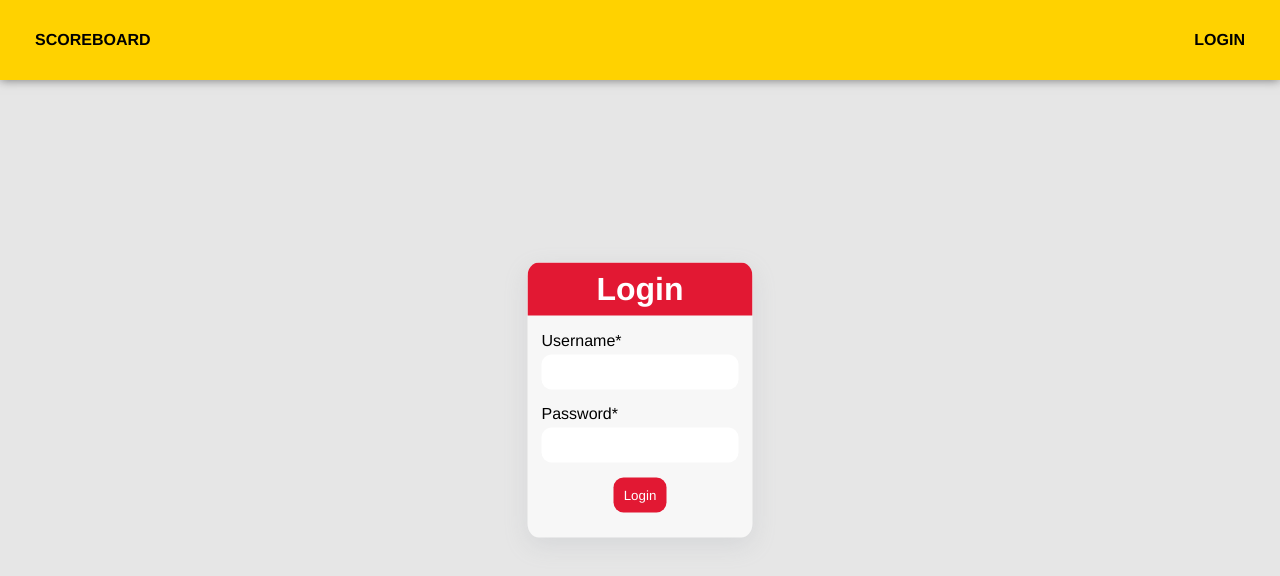
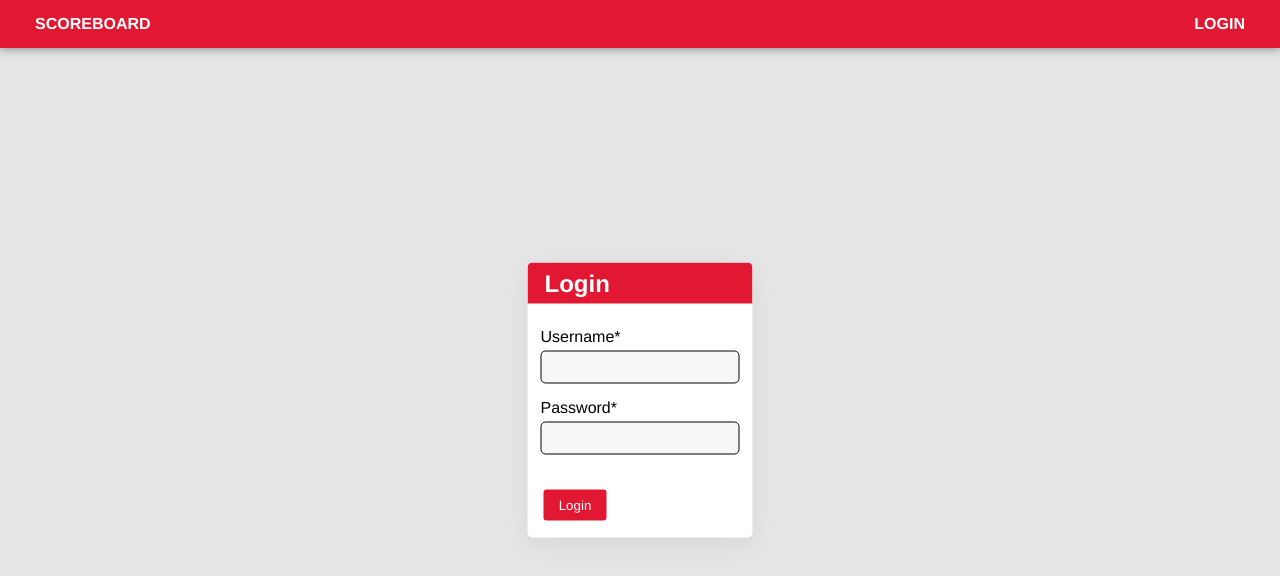
Before and after one commit to alex-cantor/palisade, a plain HTML site: page interface/frontend/index.html in a window 1280 px wide. Drawn offline with Linux system fonts and the light colour scheme.

Commit message:
Updated interface
Cleaned up interface so it looks a lot better, still a few minor tweaks I want to make but I am quite happy with this for now.

```diff
--- a/interface/frontend/index.html
+++ b/interface/frontend/index.html
@@ -7,26 +7,32 @@
     <link rel="stylesheet" href="style.css" />
   </head>
   <body>
-    <ul class="navbar">
-      <li>SCOREBOARD</li>
-      <li>LOGIN</li>
-    </ul>
+    <nav>
+      <ul class="navbar">
+        <li>SCOREBOARD</li>
+        <li>LOGIN</li>
+      </ul>
+    </nav>
 
     <div class="login">
-      <div>
+      <div class="login-header">
         <h1>Login</h1>
       </div>
-      <div>
+
+      <div class="login-body">
         <div class="form-group">
           <label for="username">Username*</label>
           <input id="username" type="text" />
         </div>
-        <div clas="form-group">
+
+        <div class="form-group">
           <label for="password">Password*</label>
           <input id="password" type="password" />
         </div>
+
         <div class="form-group">
           <button id="login-button">Login</button>
+        </div>
       </div>
     </div>
   </body>
--- a/interface/frontend/style.css
+++ b/interface/frontend/style.css
@@ -10,23 +10,19 @@ body {
 }
 
 .navbar {
-    /* width: 100vw; */
-    height: 10vh;
-    background: #ffd200;
+    height: 6vh;
+    background: #e21833;
     display: flex;
     align-items: center;
     justify-content: space-between;
-    /* margin-left: 20px;
-    margin-right: 20px; */
     list-style: none;
     box-shadow: 0px 0px 10px rgba(0,0,0,0.5);
 }
 
 .navbar > li {
-    /* background: #e21833; */
     padding: 5px;
     border-radius: 5px;
-    color:black;
+    color:white;
     margin: 30px;
     font-weight: bold;
 }
@@ -38,26 +34,31 @@ body {
     transform: translate(-50%,-50%);
     width: 225px;
     height: 275px;
-    background: #f7f7f7;
-    border-radius: 5%;
+    background: white;
+    border-radius: 5px;
     overflow:hidden;
     display:flex;
     flex-direction: column;
     align-items: center;
     box-shadow: rgba(149, 157, 165, 0.2) 0px 8px 24px;
 }
-.login > div:nth-child(1) {
+.login-header {
     width: 100%;
-    height: 20%;
+    height: 15%;
     background: #e21833;
     display:flex;
+    flex-direction: row;
     align-items: center;
-    justify-content: center;
+    justify-content: flex-start;
     color:white;
+    padding-left: 17px;
 }
 
-.login > div:nth-child(2) {
-    /*background:black;*/
+.login-header > h1 {
+    font-size: 24px;
+}
+
+.login-body {
     width:100%;
     height:80%;
     display:flex;
@@ -68,26 +69,31 @@ body {
     margin-bottom:10px;
 }
 
-.login > div:nth-child(2) > div {
+.login-body > div {
     display:flex;
   flex-direction:column;
   gap:5px;
 }
 
-.login > div:nth-child(2) > div > input {
-    padding: 10px;
-    border-radius: 10px;
-    border: none;
+.login-body > div > input {
+    padding: 8px 10px;
+    border-radius: 5px;
+    border: 1px solid black;
+    background: #f7f7f7;
 }
 
-.login > div:nth-child(2) > div > input:active {
+.login-body > div > input:active {
     border:none;
 }
 
 #login-button {
-    padding: 10px;
+    padding: 8px 15px;
     background: #e21833;
     border-radius:10px;
     border:none;
     color:white;
+    position: relative;
+    top: 20px;
+    border-radius: 3px;
+    left: -65px;
 }
```
